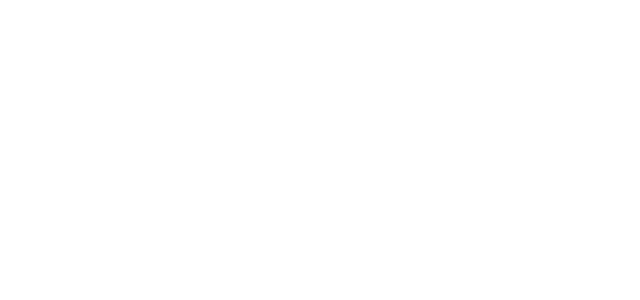
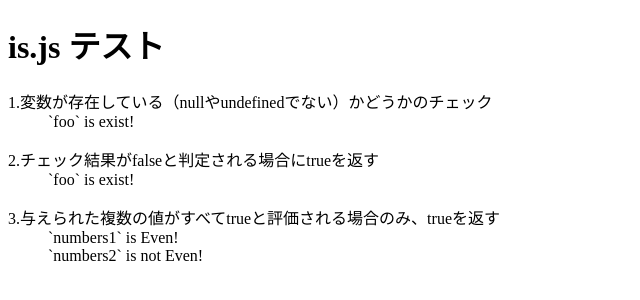
Before and after one commit to yhikishima/js-libraries, a plain HTML site: page 01.is.js/index.html in a window 1280 px wide. Shown: the whole page, without its empty margins (0-640 px from the left). Drawn offline with Linux system fonts and the light colour scheme.

Commit message:
once test is js

```diff
--- a/01.is.js/index.html
+++ b/01.is.js/index.html
@@ -5,7 +5,23 @@
   <title>is.js テスト</title>
 </head>
 <body>
-  <div id="isJsTest"></div>
+  <h1>is.js テスト</h1>
+  <dl>
+    <dt>1.変数が存在している（nullやundefinedでない）かどうかのチェック</dt>
+    <dd id="isFooExist"></dd>
+  </dl>
+
+  <dl>
+    <dt>2.チェック結果がfalseと判定される場合にtrueを返す</dt>
+    <dd id="isFooNotExist"></dd>
+  </dl>
+
+  <dl>
+    <dt>3.与えられた複数の値がすべてtrueと評価される場合のみ、trueを返す</dt>
+    <dd id="isNumber1Even"></dd>
+    <dd id="isNumber2Even"></dd>
+  </dl>
+
   <script src="js/is.min.js"></script>
   <script src="js/test.js"></script>
 </body>
--- a/01.is.js/js/test.js
+++ b/01.is.js/js/test.js
@@ -1,10 +1,51 @@
 (function() {
   var foo = 'foo';
+  var isExitElem = document.getElementById('isFooExist');
+  var isNotExitElem = document.getElementById('isFooNotExist');
+  var isNumber1Elem = document.getElementById('isNumber1Even');
+  var isNumber2Elem = document.getElementById('isNumber2Even');
 
-  if(is.existy(foo)) {
-    console.log('`foo` is exist!');
+  var numbers1 = [2, 4, 6, 8];
+  var numbers2 = [2, 4, 5, 8];
+
+
+  /*
+  * 1.変数が存在している（nullやundefinedでない）かどうかのチェック
+  */
+
+  if ( is.existy(foo) ) {
+    isExitElem.innerHTML = '`foo` is exist!';
+
+  } else {
+    isExitElem.innerHTML = '`foo` is not exist!';
   }
-  else {
-    console.log('`foo` is not exist');
+
+  /*
+  * 2.チェック結果がfalseと判定される場合にtrueを返す
+  */
+
+  if ( is.not.existy(foo) ) {
+    isNotExitElem.innerHTML = '`foo` is not exist';
+
+  } else {
+    isNotExitElem.innerHTML = '`foo` is exist!';
+  }
+
+  /*
+  * 3.与えられた複数の値がすべてtrueと評価される場合のみ、trueを返す
+  */
+  if ( is.all.even(numbers1) ) {
+    isNumber1Elem.innerHTML = '`numbers1` is Even!';
+
+  } else {
+    isNumber1Elem.innerHTML = '`numbers1` is not Even!';
+  }
+
+  if ( is.all.even(numbers2) ) {
+    isNumber2Elem.innerHTML = '`numbers2` is Even!';
+
+  } else {
+    isNumber2Elem.innerHTML = '`numbers2` is not Even!';
+
   }
 })();
```
